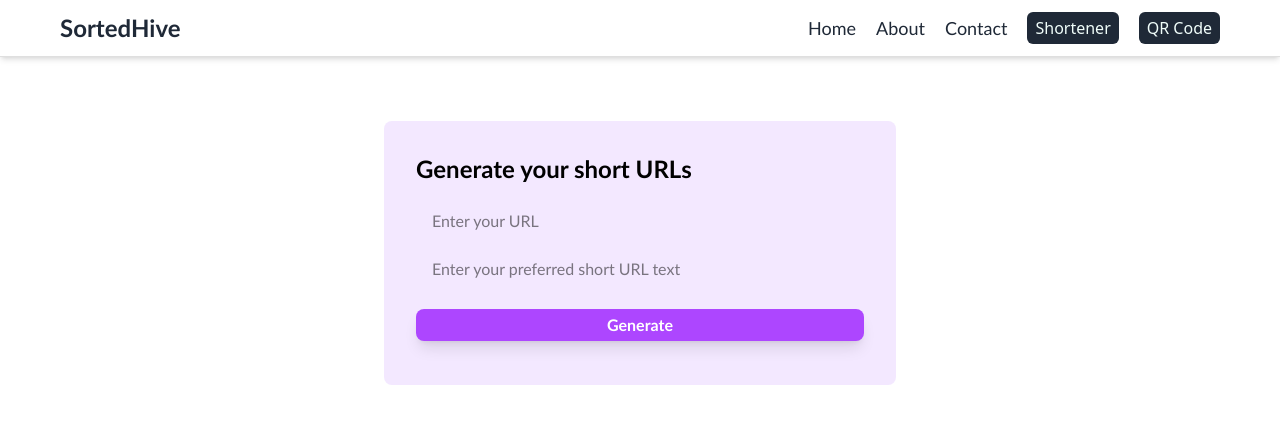
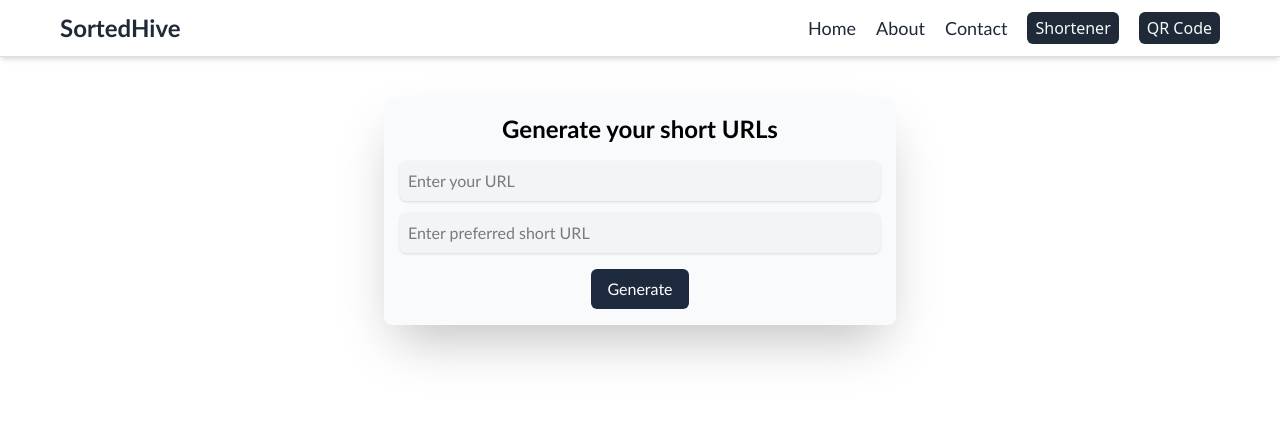
Before and after one commit to Sid-Hurry/sortedhive, a Next.js app: page /shorten in a window 1280 px wide. Shown: the top 424 px of the page. Built offline with nearby package versions, Linux system fonts and the light colour scheme.

Commit message:
fix: enhance URL generation feedback and improve toast message handling

```diff
--- a/app/shorten/page.js
+++ b/app/shorten/page.js
@@ -1,11 +1,13 @@
 "use client"
-import Link from 'next/link'
-import React, { useState } from 'react'
+import Link from 'next/link';
+import React, { useState } from 'react';
 
 const Shorten = () => {
-    const [url, seturl] = useState("")
-    const [shorturl, setshorturl] = useState("")
-    const [generated, setGenerated] = useState("")
+  const [url, seturl] = useState("");
+  const [shorturl, setshorturl] = useState("");
+  const [generated, setGenerated] = useState("");
+  const [toastVisible, setToastVisible] = useState(false);
+  const [toastMessage, setToastMessage] = useState("");
 
   const generate = () => {
     const myHeaders = new Headers();
@@ -26,40 +28,65 @@ const Shorten = () => {
     fetch("/api/generate/", requestOptions)
       .then((response) => response.json())
       .then((result) => {
-                setGenerated(`${process.env.NEXT_PUBLIC_HOST}/${shorturl}`)
-                seturl("")
-                setshorturl("")
-                console.log(result)
-                alert(result.message)
+        setGenerated(`${process.env.NEXT_PUBLIC_HOST}/${shorturl}`);
+        seturl("");
+        setshorturl("");
+        console.log(result);
+        setToastMessage(result.message || "Link generated successfully!");
+        setToastVisible(true);
+        setTimeout(() => setToastVisible(false), 5000);
       })
       .catch((error) => {
         console.error("Error occurred while generating short URL:", error);
-                alert("An error occurred while generating the URL. Please try again.");
+        setToastMessage("An error occurred while generating the URL. Please try again.");
+        setToastVisible(true);
+        setTimeout(() => setToastVisible(false), 5000);
       });
   }
 
   return (
-        <div className='mx-auto max-w-lg bg-purple-100 my-16 p-8 rounded-lg flex flex-col gap-4'>
-            <h1 className='font-bold text-2xl'>Generate your short URLs</h1>
-            <div className='flex flex-col gap-2'>
-                <input type="text"
+    <div className='mx-auto max-w-lg bg-gray-50 my-10 p-4 rounded-lg flex flex-col gap-4 shadow-2xl relative font-gill'>
+      <h1 className='text-2xl font-bold text-center'>Generate your short URLs</h1>
+      <div className='flex flex-col gap-3'>
+        <input
+          type="text"
           value={url}
-                    className='px-4 py-2 focus:outline-purple-600 rounded-md'
+          className='bg-gray-100 rounded-md p-2 shadow focus:outline-slate-200'
           placeholder='Enter your URL'
-                    onChange={e => { seturl(e.target.value) }} />
-
-                <input type="text"
+          onChange={e => seturl(e.target.value)}
+        />
+        <input
+          type="text"
           value={shorturl}
-                    className='px-4 py-2 focus:outline-purple-600 rounded-md'
-                    placeholder='Enter your preferred short URL text'
-                    onChange={e => { setshorturl(e.target.value) }} />
-                <button onClick={generate} className='bg-purple-500 rounded-lg shadow-lg p-3 py-1 my-3 font-bold text-white cursor-pointer hover:bg-purple-200'>Generate</button>
+          className='bg-gray-100 rounded-md p-2 shadow focus:outline-slate-200'
+          placeholder='Enter preferred short URL'
+          onChange={e => setshorturl(e.target.value)}
+        />
+      </div>
+      <div className='flex justify-center'>
+        <button
+          onClick={generate}
+          className='bg-slate-800 text-white rounded-md px-4 py-2 cursor-pointer hover:bg-stone-600'>
+          Generate
+        </button>
       </div>
 
-            {generated && <> <span className='font-bold text-lg'>Your Link </span><code><Link target="_blank" href={generated}>{generated}</Link>
-                </code></>}
+      {generated && (
+        <p className='text-center text-xl font-bold'>
+          Your Short URL:{" "}
+          <Link href={generated} target="_blank" className='text-sky-600 hover:text-sky-800'>
+            {generated}
+          </Link>
+        </p>
+      )}
+
+      {toastVisible && (
+        <div className="fixed bottom-15 right-8 bg-slate-800 text-white px-4 py-2 rounded-lg shadow-lg animate-slide-up z-50 transition ease-in-out">
+          {toastMessage}
         </div>
-    )
+      )}
+    </div>
+  );
 }
 
 export default Shorten;
```
Lines whose indentation alone changed are shown as unchanged.
